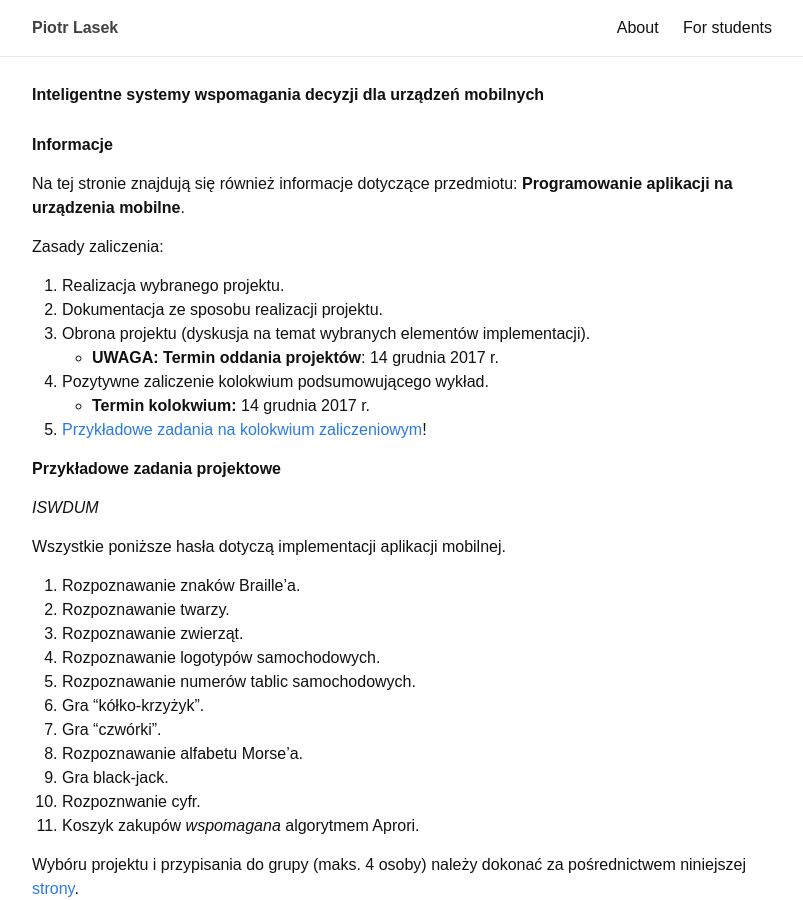
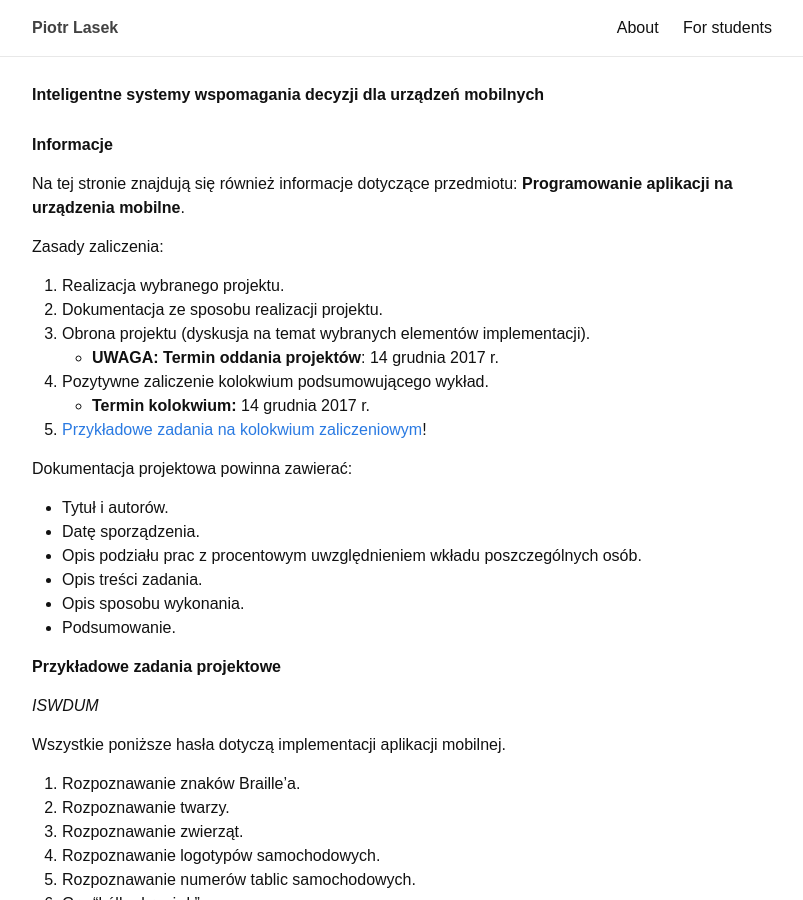
Before and after one commit to piotrlasek/piotrlasek.github.io, a Jekyll site: the page built from for-students/iswddum2016.md, in a window 1280 px wide and 900 px high. Shown: the whole window, without its empty margins (238-1041 px from the left). Built offline with Jekyll 4.4.1, drawn with Linux system fonts in a browser that asks for light colours.

Commit message:
some changes

```diff
--- a/for-students/iswddum2016.md
+++ b/for-students/iswddum2016.md
@@ -20,6 +20,15 @@ Zasady zaliczenia:
 4. Pozytywne zaliczenie kolokwium podsumowującego wykład.
     * **Termin kolokwium:** 14 grudnia 2017 r.
 5. [Przykładowe zadania na kolokwium zaliczeniowym](iswddum-test.html.pdf)!
+
+Dokumentacja projektowa powinna zawierać:
+
+* Tytuł i autorów.
+* Datę sporządzenia.
+* Opis podziału prac z procentowym uwzględnieniem wkładu poszczególnych osób.
+* Opis treści zadania.
+* Opis sposobu wykonania.
+* Podsumowanie.
 
 # Przykładowe zadania projektowe
 
```
